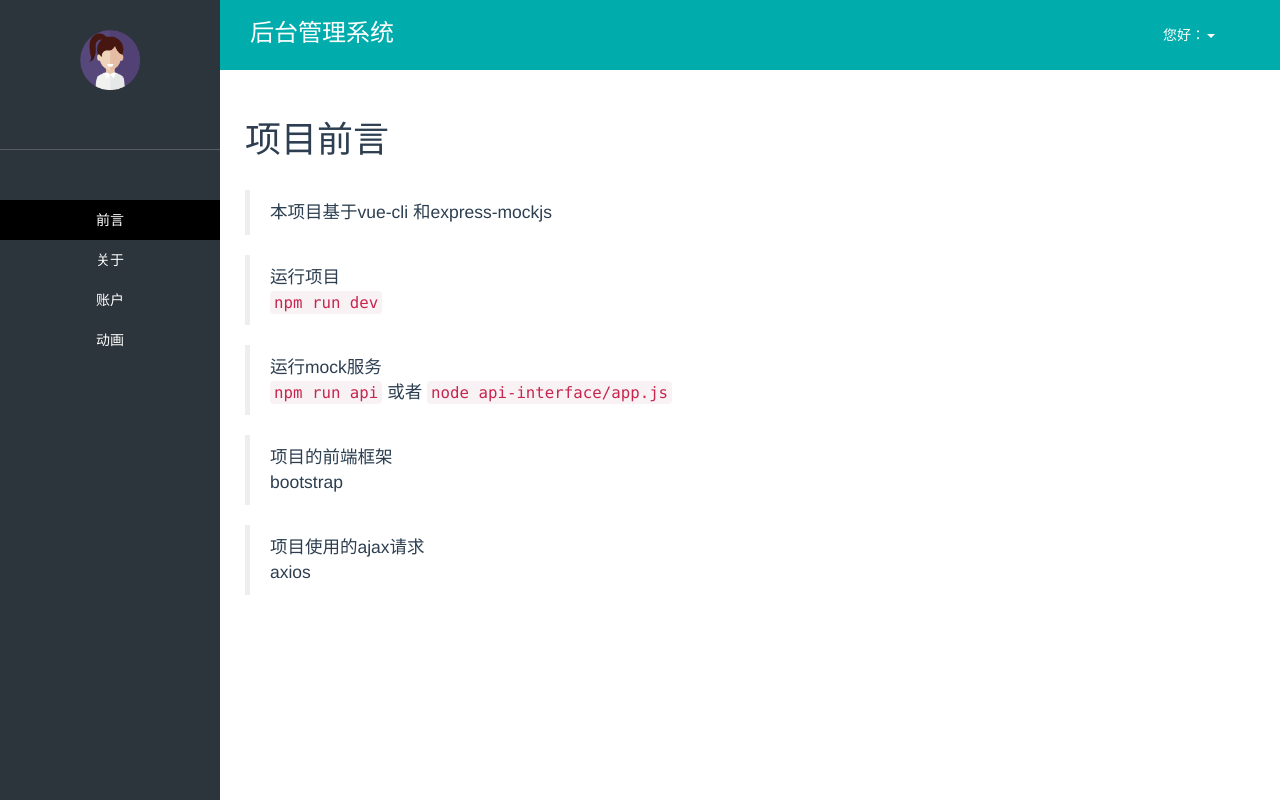
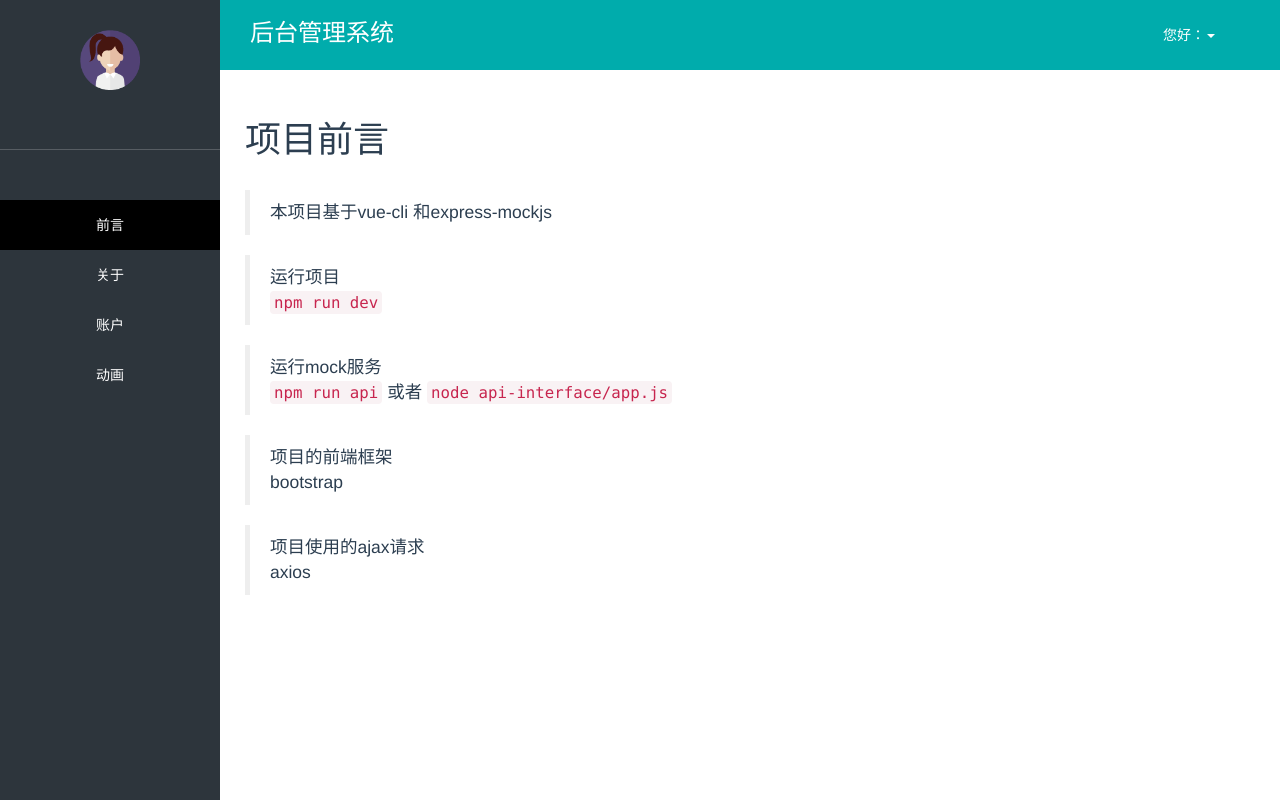
Before and after one commit to MonaSong/vue-express-mockjs, a Vue app in the folder my-vue-project/: page /#/readme in a window 1280 px wide. Built offline with nearby package versions, Linux system fonts and the light colour scheme.

Commit message:
侧边栏

```diff
--- a/my-vue-project/src/components/common/Sidebar.vue
+++ b/my-vue-project/src/components/common/Sidebar.vue
@@ -58,9 +58,12 @@
   .sidebar ul li a{
     color: #fff;
   }
+  .sidebar ul li a:focus{
+    text-decoration: none;
+  }
   .sidebar ul li{
-    height: 40px;
-    line-height: 40px;
+    height: 50px;
+    line-height: 50px;
     text-align: center;
     cursor: pointer;
     transition: background-color .3s linear;
```
